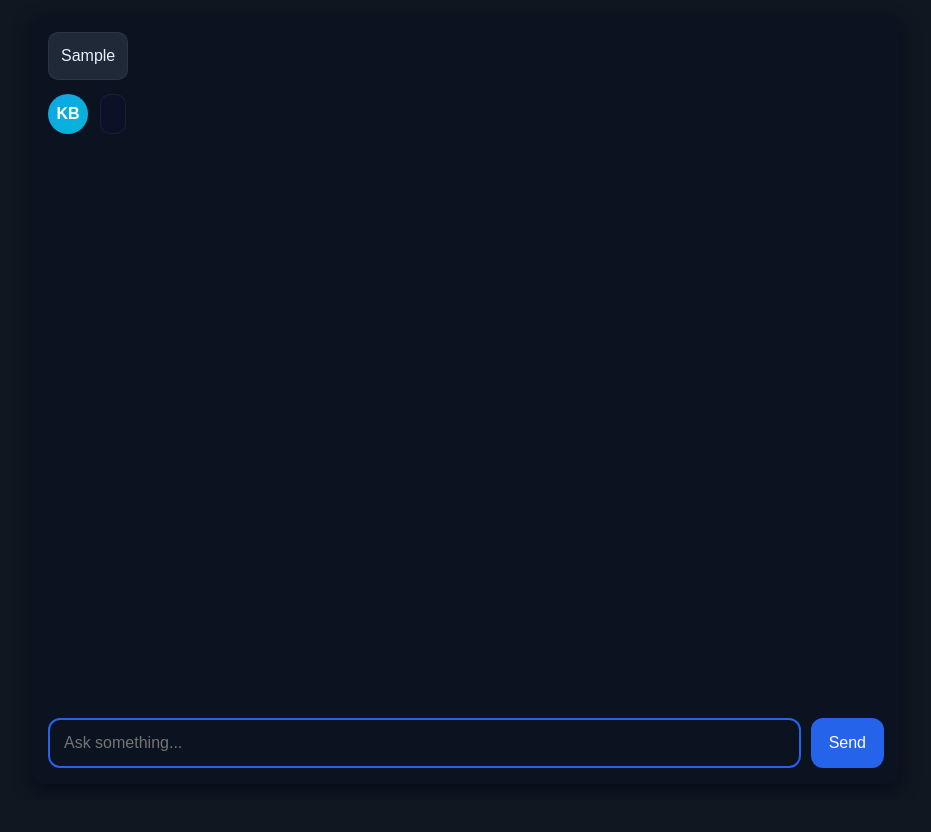
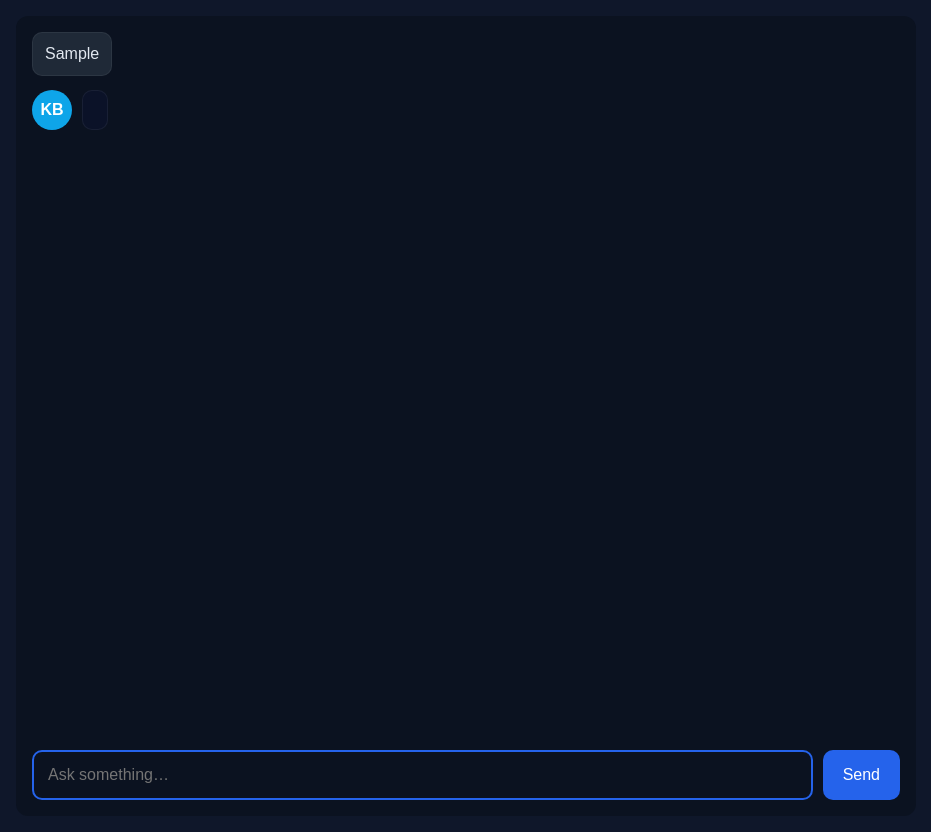
Before and after one commit to padmakumar-adit/chatkit-agent, a website: page public/index.html in a window 1280 px wide. Both pictures are taken after typing "Sample" into the empty fields and a click on the button "Send". Shown: the whole page, without its empty margins (174-1105 px from the left). Before the commit the page ends 800 px from the top, so only its background shows below. Drawn offline with Linux system fonts and the light colour scheme; no server answers.

Commit message:
Update index.html

````diff
--- a/public/index.html
+++ b/public/index.html
@@ -2,58 +2,33 @@
 <html>
 <head>
   <meta charset="utf-8" />
-  <title>Knowledge Agent — Streaming</title>
+  <title>Knowledge Agent</title>
   <meta name="viewport" content="width=device-width, initial-scale=1" />
 
   <style>
-    :root {
-      --bg: #0f1720;
-      --panel: #0b1220;
-      --muted: #9aa6b2;
-      --accent: #2563eb;
-      --ai-bg: #0b1228;
-      --user-bg: #1f2937;
-      --ai-text: #e6eef8;
-      --user-text: #e8f0ff;
-    }
-    [data-theme="light"] {
-      --bg: #f4f6f8;
-      --panel: #ffffff;
-      --muted: #6b7280;
-      --accent: #0b74ff;
-      --ai-bg: #ffffff;
-      --user-bg: #e6f0ff;
-      --ai-text: #0b1220;
-      --user-text: #0b1220;
-    }
-
-    html, body {
-      height: 100%;
+    body {
       margin: 0;
-      background: var(--bg);
+      background: #0f172a;
       font-family: Arial, sans-serif;
-      color: var(--ai-text);
+      color: #e2e8f0;
     }
 
     .app {
       max-width: 900px;
       margin: 0 auto;
       height: 100vh;
+      padding: 16px;
       display: flex;
       flex-direction: column;
-      padding: 16px;
-      box-sizing: border-box;
     }
 
     .panel {
-      background: var(--panel);
-      height: 100%;
+      background: #0b1220;
+      flex: 1;
       border-radius: 12px;
       padding: 16px;
       display: flex;
       flex-direction: column;
-      box-sizing: border-box;
-      box-shadow: 0 6px 18px rgba(2,6,23,0.6);
     }
 
     .messages {
@@ -67,201 +42,189 @@
 
     .msg-row {
       display: flex;
-      gap: 12px;
+      gap: 10px;
     }
 
     .avatar {
       width: 40px;
       height: 40px;
+      background: #0ea5e9;
       border-radius: 50%;
-      background: linear-gradient(135deg, #0ea5e9, #06b6d4);
       display: flex;
       align-items: center;
       justify-content: center;
       font-weight: bold;
-      color: #fff;
+      color: white;
     }
 
     .bubble {
       max-width: 75%;
       padding: 12px;
-      background: var(--ai-bg);
+      background: #0b1228;
       border-radius: 10px;
       border: 1px solid rgba(255,255,255,0.06);
       white-space: pre-wrap;
-      line-height: 1.4;
     }
 
     .msg-row.user .bubble {
-      background: var(--user-bg);
-      color: var(--user-text);
-      align-self: flex-end;
+      background: #1f2937;
     }
 
     .input-area {
       display: flex;
       gap: 10px;
-      padding-top: 12px;
+      padding-top: 10px;
     }
 
     input {
       flex: 1;
       padding: 14px;
+      border-radius: 10px;
+      border: 2px solid #2563eb;
+      background: transparent;
+      color: white;
       font-size: 16px;
-      border-radius: 12px;
-      border: 2px solid var(--accent);
-      background: transparent;
-      color: var(--ai-text);
     }
 
     button {
-      padding: 14px 18px;
+      padding: 14px 20px;
+      border-radius: 10px;
+      border: none;
+      background: #2563eb;
+      color: white;
       font-size: 16px;
-      border-radius: 12px;
-      border: none;
-      background: var(--accent);
-      color: #fff;
       cursor: pointer;
-    }
-
-    pre {
-      background: #071026;
-      color: #dbeafe;
-      padding: 10px;
-      border-radius: 8px;
-      overflow-x: auto;
     }
   </style>
 </head>
 
-<body data-theme="dark">
-
+<body>
 <div class="app">
   <div class="panel">
     <div id="messages" class="messages"></div>
 
     <div class="input-area">
-      <input id="input" placeholder="Ask something..." />
+      <input id="input" placeholder="Ask something…" />
       <button id="sendBtn">Send</button>
     </div>
   </div>
 </div>
 
+
 <script>
 /* ---------------- CONFIG ---------------- */
-const API_BASE = "https://chatkit-agent-production.up.railway.app";  /* <-- REPLACE THIS */
+const API_BASE = "https://chatkit-agent-production.up.railway.app";
 
-/* ---------------- Markdown renderer ---------------- */
-function escapeHtml(s) {
-  return s.replace(/&/g,"&amp;").replace(/</g,"&lt;").replace(/>/g,"&gt;");
-}
-function md(s) {
-  if (!s) return "";
-  s = s.replace(/```([\s\S]*?)```/g, (m, code) => "<pre><code>" + escapeHtml(code) + "</code></pre>");
-  s = s.replace(/\*\*(.*?)\*\*/g, "<strong>$1</strong>");
-  s = s.replace(/\*(.*?)\*/g, "<em>$1</em>");
-  s = s.replace(/`([^`]+)`/g, "<code>$1</code>");
-  s = s.replace(/\[([^\]]+)\]\(([^)]+)\)/g, '<a href="$2" target="_blank">$1</a>');
-  s = s.replace(/\n/g, "<br>");
+/* ---------------- SAFE EVENT DELEGATION FIX ---------------- */
+document.addEventListener("click", (e) => {
+  if (e.target && e.target.id === "sendBtn") {
+    send();
+  }
+});
+
+/* For Enter key — also safe */
+document.addEventListener("keydown", (e) => {
+  if (e.key === "Enter") {
+    const active = document.activeElement;
+    if (active && active.id === "input") send();
+  }
+});
+
+/* ---------------- Markdown ---------------- */
+function escapeHtml(s){return s.replace(/&/g,"&amp;").replace(/</g,"&lt;").replace(/>/g,"&gt;");}
+function md(s){
+  if(!s) return "";
+  s=s.replace(/```([\s\S]*?)```/g,(m,c)=>"<pre><code>"+escapeHtml(c)+"</code></pre>");
+  s=s.replace(/\*\*(.*?)\*\*/g,"<strong>$1</strong>");
+  s=s.replace(/\*(.*?)\*/g,"<em>$1</em>");
+  s=s.replace(/`([^`]+)`/g,"<code>$1</code>");
+  s=s.replace(/\[([^\]]+)\]\(([^)]+)\)/g,'<a href="$2" target="_blank">$1</a>');
+  s=s.replace(/\n/g,"<br>");
   return s;
 }
 
 /* ---------------- DOM helpers ---------------- */
-const messages = document.getElementById("messages");
+const messages=document.getElementById("messages");
 
-function addUserMessage(text) {
-  const row = document.createElement("div");
-  row.className = "msg-row user";
-
-  const bubble = document.createElement("div");
-  bubble.className = "bubble";
-  bubble.textContent = text;
-
-  row.appendChild(bubble);
+function addUserMessage(t){
+  const row=document.createElement("div");
+  row.className="msg-row user";
+  const b=document.createElement("div");
+  b.className="bubble";
+  b.textContent=t;
+  row.appendChild(b);
   messages.appendChild(row);
-  messages.scrollTop = messages.scrollHeight;
+  messages.scrollTop=messages.scrollHeight;
 }
 
-function addAiBubble() {
-  const row = document.createElement("div");
-  row.className = "msg-row ai";
+function addAiBubble(){
+  const row=document.createElement("div");
+  row.className="msg-row ai";
 
-  const avatar = document.createElement("div");
-  avatar.className = "avatar";
-  avatar.textContent = "KB";
+  const a=document.createElement("div");
+  a.className="avatar";
+  a.textContent="KB";
 
-  const bubble = document.createElement("div");
-  bubble.className = "bubble";
-  bubble.innerHTML = "<span id='stream'></span>";
+  const b=document.createElement("div");
+  b.className="bubble";
+  b.innerHTML="<span id='stream'></span>";
 
-  row.appendChild(avatar);
-  row.appendChild(bubble);
+  row.appendChild(a);
+  row.appendChild(b);
+  messages.appendChild(row);
+  messages.scrollTop=messages.scrollHeight;
 
-  messages.appendChild(row);
-  messages.scrollTop = messages.scrollHeight;
-
-  return bubble.querySelector("#stream");
+  return b.querySelector("#stream");
 }
 
 /* ---------------- STREAMING ---------------- */
-async function send() {
-  const input = document.getElementById("input");
-  const text = input.value.trim();
-  if (!text) return;
+async function send(){
+  const input=document.getElementById("input");
+  const text=input.value.trim();
+  if(!text) return;
 
   addUserMessage(text);
-  input.value = "";
+  input.value="";
 
   const streamEl = addAiBubble();
 
   const resp = await fetch(`${API_BASE}/api/stream?q=` + encodeURIComponent(text));
-
-  if (!resp.ok) {
-    streamEl.textContent = "Server error";
+  if(!resp.ok){
+    streamEl.textContent="Server error.";
     return;
   }
 
   const reader = resp.body.getReader();
   const decoder = new TextDecoder();
-  let final = "";
+  let final="";
 
-  while (true) {
-    const { value, done } = await reader.read();
-    if (done) break;
+  while(true){
+    const {value,done}=await reader.read();
+    if(done) break;
+    const chunk = decoder.decode(value);
+    const events=chunk.split("\n\n");
 
-    const chunk = decoder.decode(value);
-    const events = chunk.split("\n\n");
+    for(const e of events){
+      if(!e.startsWith("data: ")) continue;
 
-    for (const evt of events) {
-      if (!evt.startsWith("data: ")) continue;
+      const json=e.slice(6).trim();
+      let obj;
+      try{obj=JSON.parse(json);}catch{continue;}
 
-      const jsonStr = evt.slice(6).trim();
-      let obj;
-      try { obj = JSON.parse(jsonStr); } catch { continue; }
-
-      if (obj.type === "delta") {
-        streamEl.textContent += obj.text;
-        final += obj.text;
+      if(obj.type==="delta"){
+        streamEl.textContent+=obj.text;
+        final+=obj.text;
       }
-      if (obj.type === "done") {
-        final = obj.text || final;
+      if(obj.type==="done"){
+        final=obj.text||final;
       }
     }
 
-    messages.scrollTop = messages.scrollHeight;
+    messages.scrollTop=messages.scrollHeight;
   }
 
   streamEl.innerHTML = md(final);
 }
-
-/* ---------------- FIX: Attach event listeners after DOM load ---------------- */
-document.addEventListener("DOMContentLoaded", () => {
-  document.getElementById("sendBtn").addEventListener("click", send);
-
-  document.getElementById("input").addEventListener("keydown", e => {
-    if (e.key === "Enter") send();
-  });
-});
 </script>
 
 </body>
````
